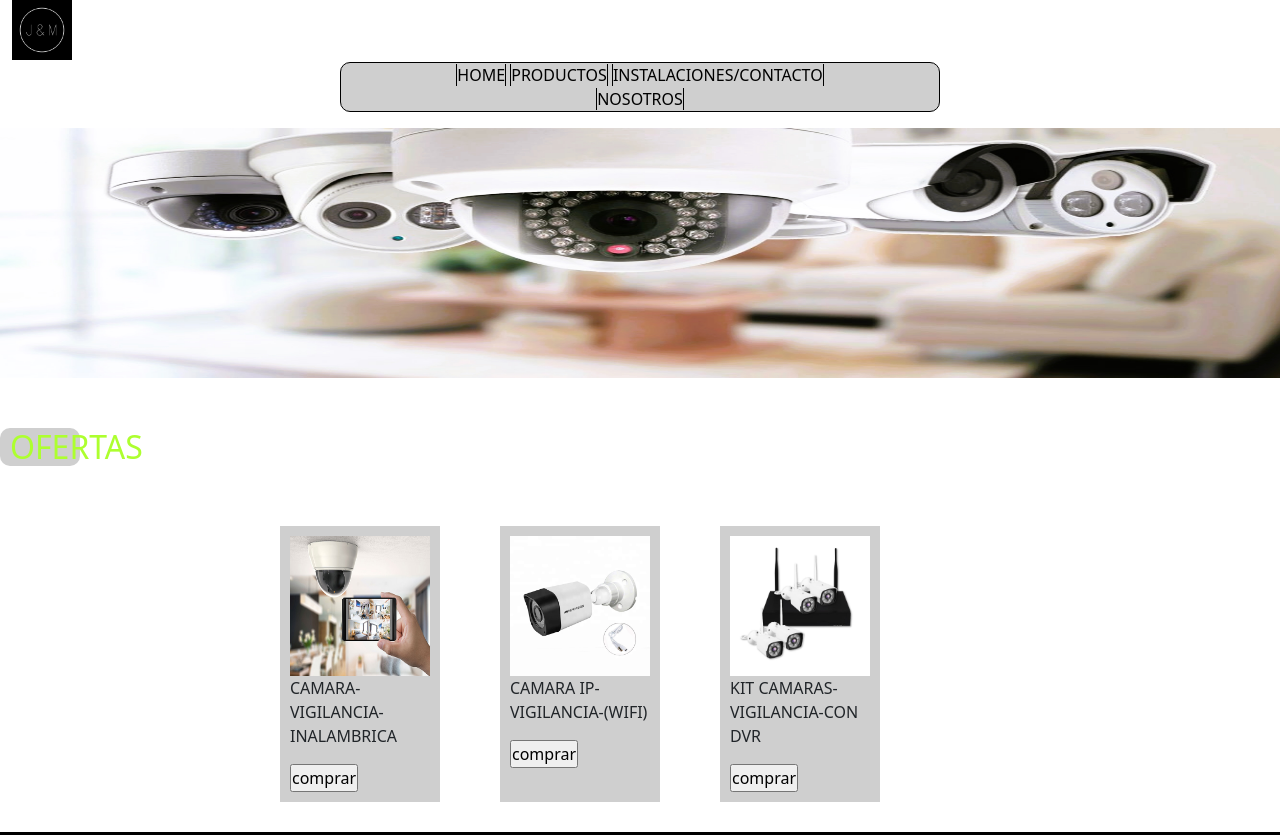
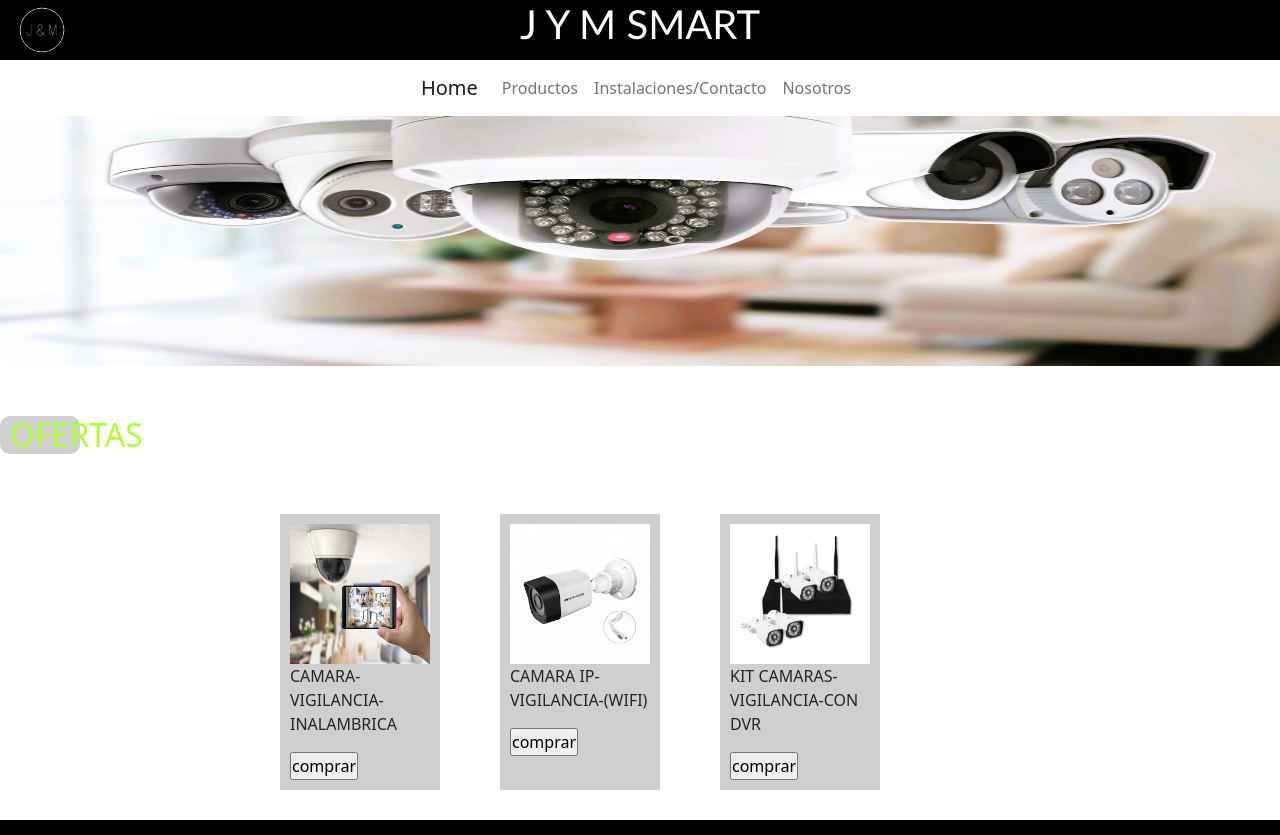
Before and after one commit to LucasJarrys/PFJarrys, a plain HTML site: page index.html in a window 1280 px wide. Shown: the top 835 px of the page. Drawn offline with nearby package versions, Linux system fonts and the light colour scheme.

Commit message:
modifique Nav

```diff
--- a/index.html
+++ b/index.html
@@ -9,7 +9,7 @@
     <link rel="stylesheet" href="style.css">
 </head>
 <body>
-    <header class="container-fluid" class="header-inicio">
+    <header class="container-fluid header-inicio">
             <div class="row">
                 <div class="col-md-3">
                     <div class="logo.">
@@ -24,12 +24,28 @@
 
     <!-- menu de navegacion -->
     <nav class="navegacion">
-        <ul id="lista">
-            <li><a class="menu" href="index.html">HOME</a></li>
-            <li><a class="menu" href="page/productos.html">PRODUCTOS</a></li>
-            <li><a class="menu" href="page/instalacione.html">INSTALACIONES/CONTACTO</a></li>
-            <li><a class="menu" href="page/nosotros.html">NOSOTROS</a></li>
-        </ul>
+        <nav class="navbar navbar-expand-lg justify-content-end">
+            <div class="container-fluid">
+              <button class="navbar-toggler" type="button" data-bs-toggle="collapse" data-bs-target="#navbarTogglerDemo01" aria-controls="navbarTogglerDemo01" aria-expanded="false" aria-label="Toggle navigation">
+                <span class="navbar-toggler-icon"></span>
+              </button>
+              <div class="collapse navbar-collapse" id="navbarTogglerDemo01">
+                <a class="navbar-brand" href="index.html">Home</a>
+                <ul class="navbar-nav me-auto mb-2 mb-lg-0">
+                  <li class="nav-item">
+                    <a class="nav-link" aria-current="page" href="page/productos.html">Productos</a>
+                  </li>
+                  <li class="nav-item">
+                    <a class="nav-link" href="page/instalacione.html">Instalaciones/Contacto</a>
+                  </li>
+                  <li class="nav-item">
+                    <a class="nav-link" href="page/instalacione.html">Nosotros</a>
+                  </li>
+                </ul>
+                </form>
+              </div>
+            </div>
+          </nav>
     </nav>
 
 
```
